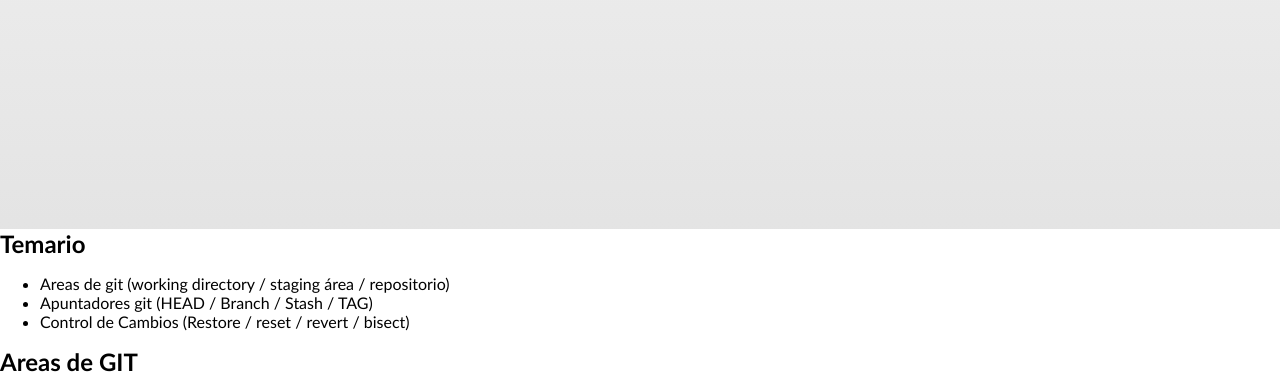
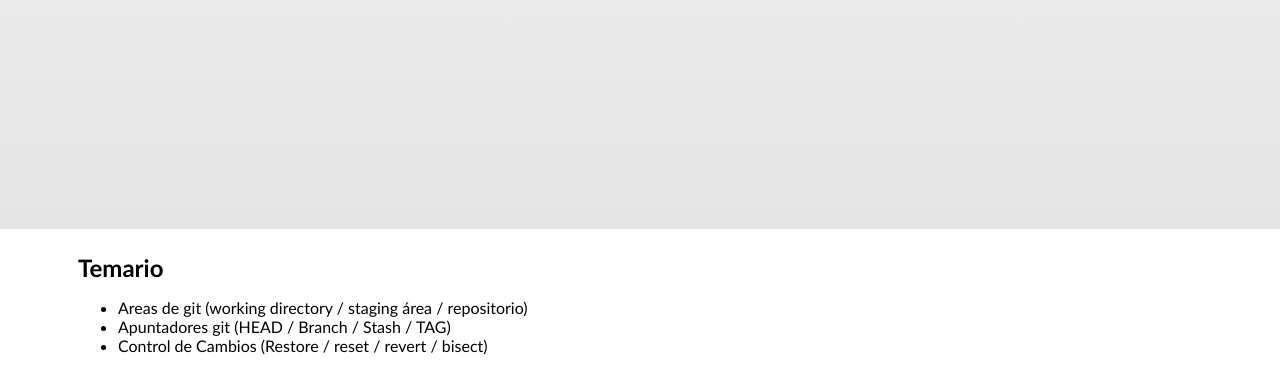
Before and after one commit to C215714N/git-mj14, a plain HTML site: page index.html in a window 1280 px wide. Shown: the part 446-819 px from the top of the page. Drawn offline with Linux system fonts and the light colour scheme.

Commit message:
Estilos: Contenido Principal

```diff
--- a/styles/main.css
+++ b/styles/main.css
@@ -92,7 +92,11 @@
     }
 /* Tabla de Contenido */
 /* Contenido */
-
+    section{
+        max-width: 1140px;
+        padding: .5rem;
+        margin: 1rem auto;
+    }
 /* Pie de Pagina */
 #footer{
     position: relative;
```
